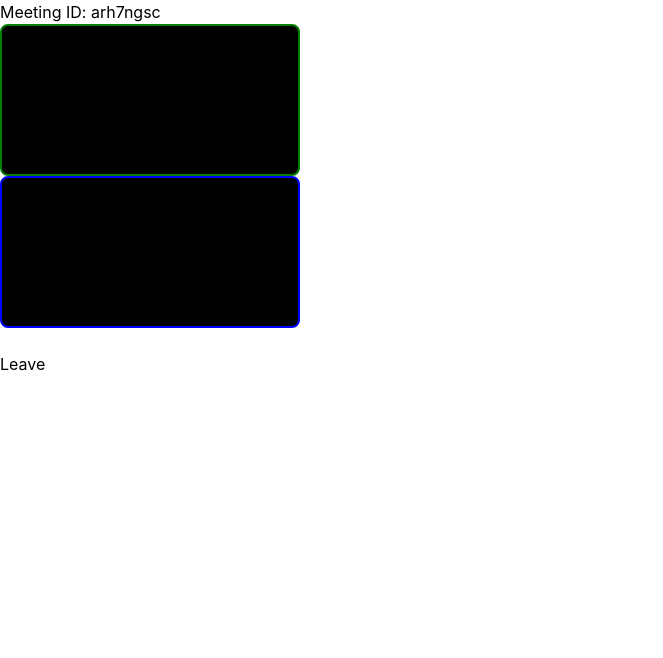
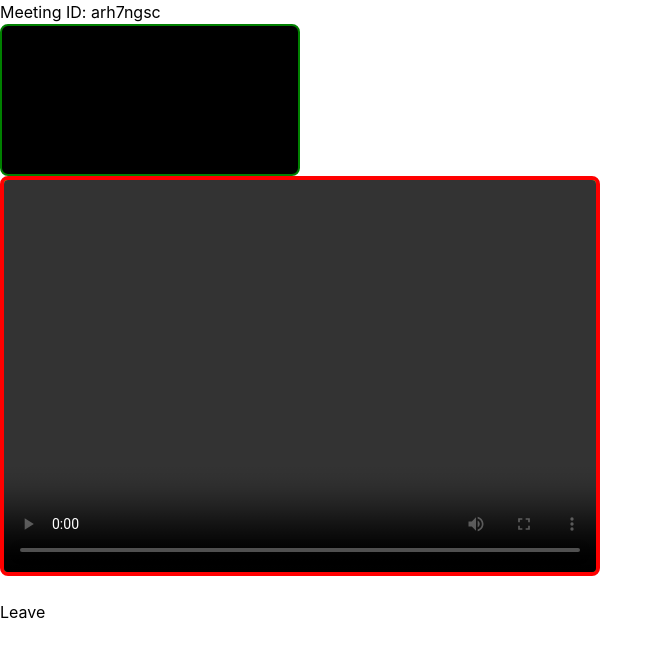
Before and after one commit to riddhi010/skillswap, a React (Create React App) app in the folder client/: page /live in a window 1280 px wide. Both pictures are taken after typing "Sample" into the empty fields and a click on the button "Create Meeting". Shown: the top 658 px of the page, without its empty margins (0-663 px from the left). Built offline with nearby package versions, Linux system fonts and the light colour scheme; no server answers.

Commit message:
Update LiveSession.js

```diff
--- a/client/src/components/LiveSession.js
+++ b/client/src/components/LiveSession.js
@@ -258,15 +258,19 @@ const LiveSession = () => {
 
           <video
   ref={remoteRef}
+  id="remoteVideo"
   autoPlay
   playsInline
+  controls
   style={{
-              width: "300px",
-              border: "2px solid blue",
+    width: "600px",
+    height: "400px",
+    border: "4px solid red",
+    backgroundColor: "yellow",
     borderRadius: "8px",
-              background: "black",
   }}
 />
+
 
           <br />
           <button onClick={leaveCall}>Leave</button>
```
Lines whose indentation alone changed are shown as unchanged.
